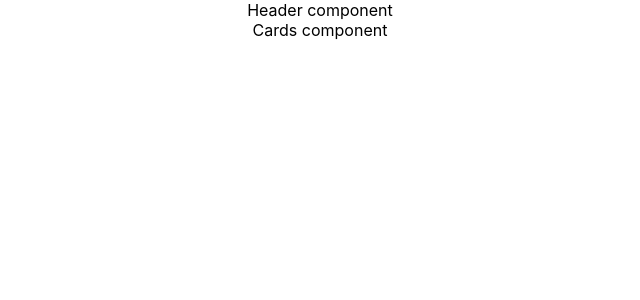
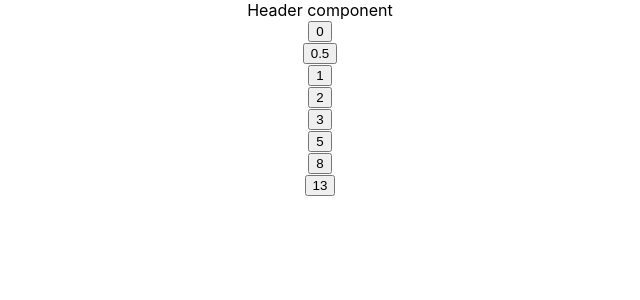
Before and after one commit to Shinomix/planning-poker, a React (Create React App) app in the folder webapp/: page /task/1 in a window 1280 px wide. Shown: the top 300 px of the page, without its empty margins (320-960 px from the left). Built offline with nearby package versions, Linux system fonts and the light colour scheme.

Commit message:
✨ draft possibility to submit a vote for a task

```diff
--- a/webapp/src/components/molecules/card/Card.tsx
+++ b/webapp/src/components/molecules/card/Card.tsx
@@ -1,8 +1,19 @@
 import React from 'react';
 import './Card.css';
 
-export class Card extends React.Component<{}, {}> {
+export interface CardProps {
+  value: number;
+  onCardSelect(e: React.MouseEvent<HTMLButtonElement>, value: number): void;
+}
+
+export class Card extends React.Component<CardProps, {}> {
   render() {
-    return <div>Card molecule</div>;
+    return (
+      <div>
+        <button onClick={e => this.props.onCardSelect(e, this.props.value)}>
+          {this.props.value}
+        </button>
+      </div>
+    );
   }
 }
--- a/webapp/src/components/organisms/cards/Cards.tsx
+++ b/webapp/src/components/organisms/cards/Cards.tsx
@@ -1,12 +1,32 @@
-import React from 'react'
-import './Cards.css'
+import React from 'react';
+import { Card } from '../../molecules/card/Card';
+
+import './Cards.css';
 
 export class Cards extends React.Component<{}, {}> {
+  cardValues(): Array<number> {
+    return [0, 0.5, 1, 2, 3, 5, 8, 13];
+  }
+
+  onCardSelect(
+    event: React.MouseEvent<HTMLButtonElement>,
+    value: number
+  ): void {
+    console.log('on card select', value);
+  }
+
   render() {
-    return(
-      <header>
-        Cards component
-      </header>
-    )
+    return (
+      <div>
+        {this.cardValues().map((cardValue: number) => (
+          <div key={cardValue.toString()}>
+            <Card
+              value={cardValue}
+              onCardSelect={this.onCardSelect.bind(this)}
+            />
+          </div>
+        ))}
+      </div>
+    );
   }
 }
```
